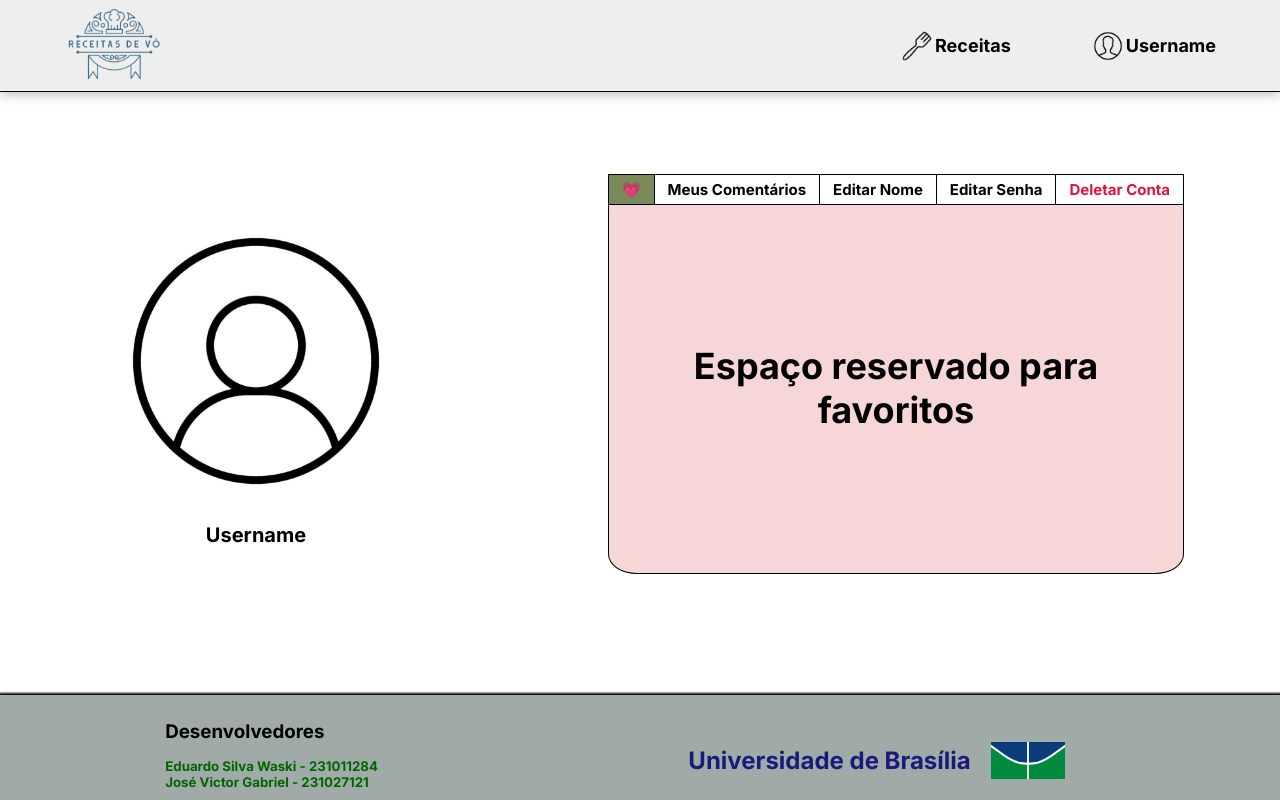
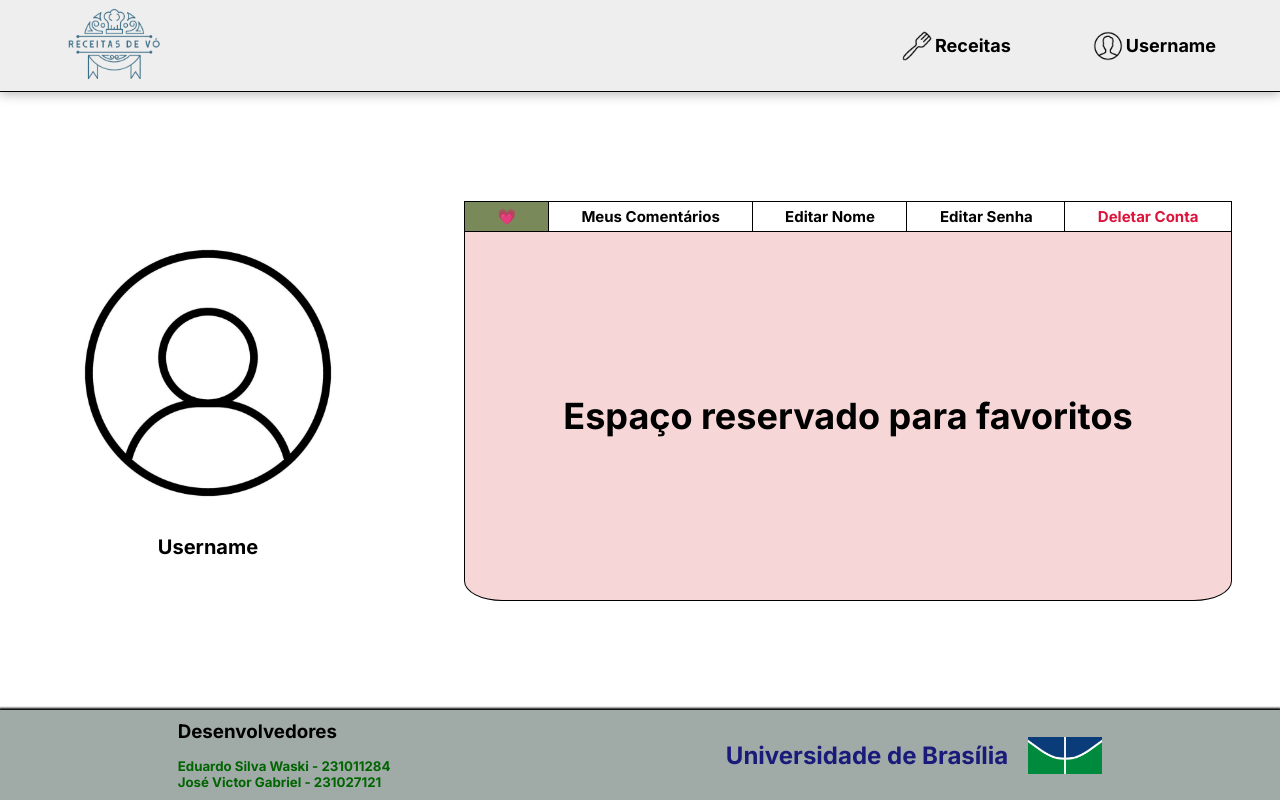
Before and after one commit to EduardoWaski/Blog-Receitas, a Python web app: template templates/profile_page.html in a window 1280 px wide. Run offline with Jinja, Linux system fonts and the light colour scheme; the template is opened without the code that fills it, so the values that code supplies are empty.

Commit message:
#14 Adicionando responsividade à profile_page com media queries

```diff
--- a/static/css/profile_page.css
+++ b/static/css/profile_page.css
@@ -7,9 +7,13 @@
 }
 
 html, body {
-    position: relative;
     width: 100%;
     height: 100%;
+}
+
+body {
+    display: flex;
+    flex-flow: column nowrap;
 }
 
 html {
@@ -32,6 +36,7 @@ html {
 
 .flex_row {
     display: flex;
+    flex-flow: row wrap;
     list-style: none;
     flex-grow: 0.1;
     justify-content: space-between;
@@ -69,12 +74,14 @@ main{
     display: flex;
     justify-content: space-around;
     align-items: center;
-    height: calc(100% - 237px);
     width: 100%;
+    margin: 5rem 0;
+    flex-grow: 1;
 }
 
 .user_info{
     width: 25vw;
+    margin-bottom: 3rem;
 }
 
 .user_info h1{
@@ -86,8 +93,8 @@ main{
 }
 
 .container{
-    min-width: 500px;
-    width: 45vw;
+    min-width: 320px;
+    width: 60vw;
     max-width: 920px;
     height: 50vh;
     border-end-end-radius: 5%;
@@ -98,18 +105,26 @@ main{
 
 .nav{
     display: flex;
-    border-bottom: solid 1px;
     text-align: center;
     background-color: #fff;
 }
 
 .nav h2{
+    position: relative;
+    padding: 5px;
+    cursor: pointer;
+    border-bottom: 1px solid black;
     flex-grow: 1;
-    border-right: solid 1px;
-    padding: 5px 0;
-    cursor: pointer;
-    place-items: center;
-    overflow: hidden;
+}
+
+.nav h2::before {
+    position: absolute;
+    left: -1px;
+    top: 0;
+    content: "";
+    width: 1px;
+    height: 100%;
+    background-color: black;
 }
 
 .nav h2:hover{
@@ -177,29 +192,26 @@ input {
 /* ESTILO DO RODAPÉ */
 
 footer{
-    position: absolute;
-    bottom: 0;
     display: flex;
+    flex-flow: row wrap;
     justify-content: space-around;
     background-color: #a0aba8;
-    box-shadow: 0 -1px 2px 1px ;
+    box-shadow: 0 -1px 2px 1px;
+    padding: 1rem 2rem;
     width: 100%;
-    padding: 10px;
 }
 
 .dev_names{
-    padding-top: 15px;
     display:flex;
     flex-flow: column nowrap;
     color: darkgreen;
     font-size: 1.6rem;
+    margin-right: 2rem;
 }
 
 .unb{
-    padding-top: 25px;
     align-items: center;
     display: flex;
-    margin-right: 50px;
     color: rgb(26, 26, 122);
     font-size: 1.6rem;
 }
@@ -219,3 +231,30 @@ footer{
 .dev_names h5{
     text-wrap: nowrap;
 }
+
+@media (max-width: 720px) {
+    main {
+        flex-flow: column nowrap;
+    }
+
+    .dev_names {
+        margin-bottom: 2rem;
+        text-align: center;
+        margin-right: 0;
+    }
+
+    .unb{
+        text-align: center;
+        flex-flow: column-reverse nowrap;
+    }
+
+    .img_unb {
+        margin-left: 0;
+    }
+}
+
+@media (max-width: 370px) {
+    .flex_row {
+        justify-content: center;
+    }
+}
```
